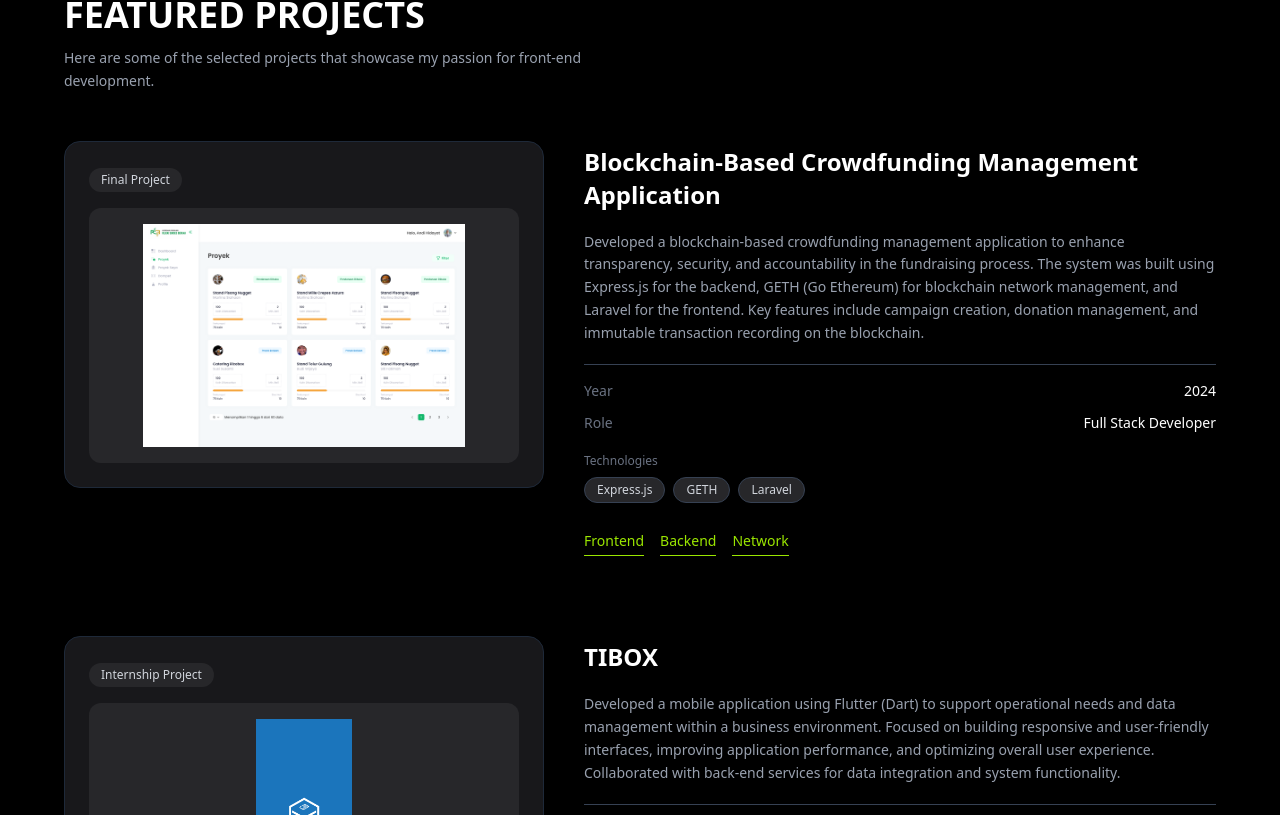
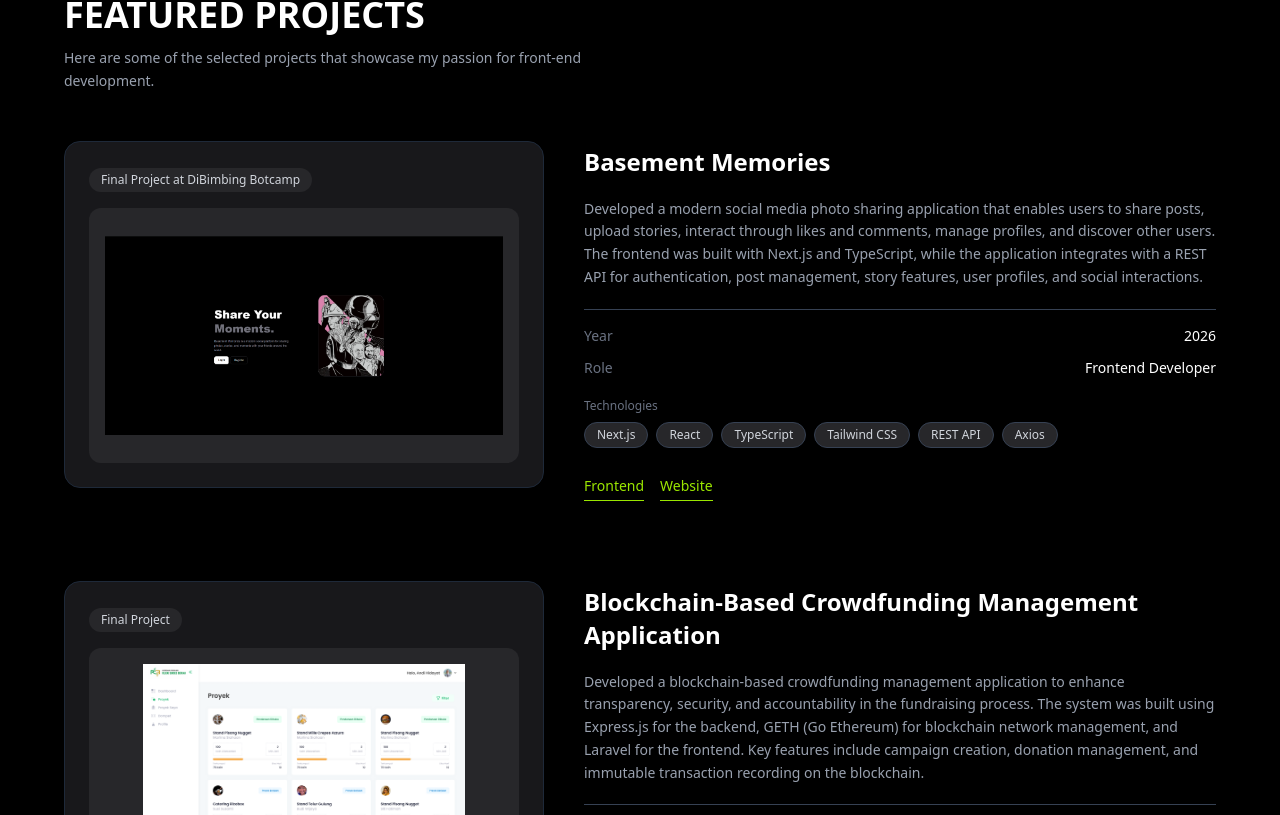
Before and after one commit to rijalammar1/Tugas-Day_35_RijalAmmar, a Next.js app: page / in a window 1280 px wide. Shown: the part 1685-2500 px from the top of the page. Built offline with nearby package versions, Linux system fonts and the light colour scheme.

Commit message:
feat: add new portfolio project and update resume

```diff
--- a/app/data/projects.ts
+++ b/app/data/projects.ts
@@ -1,6 +1,33 @@
-import { Project } from "@/types"
+import { Project } from "@/types";
 
 export const projects: Project[] = [
+  {
+    title: "Basement Memories",
+    description:
+      "Developed a modern social media photo sharing application that enables users to share posts, upload stories, interact through likes and comments, manage profiles, and discover other users. The frontend was built with Next.js and TypeScript, while the application integrates with a REST API for authentication, post management, story features, user profiles, and social interactions.",
+    image: "/images/project5.png",
+    tag: "Final Project at DiBimbing Botcamp",
+    year: "2026",
+    role: "Frontend Developer",
+    techStack: [
+      "Next.js",
+      "React",
+      "TypeScript",
+      "Tailwind CSS",
+      "REST API",
+      "Axios",
+    ],
+    links: [
+      {
+        label: "Frontend",
+        url: "https://github.com/rijalammar1/Basement-Memories",
+      },
+      {
+        label: "Website",
+        url: "https://basement-memories.vercel.app/",
+      },
+    ],
+  },
   {
     title: "Blockchain-Based Crowdfunding Management Application",
     description:
@@ -54,4 +81,4 @@ export const projects: Project[] = [
       },
     ],
   },
-]
+];
```
Also changed, not shown: public/images/project5.png (added), 1 other file (tests, documents, lock files or other folders).
